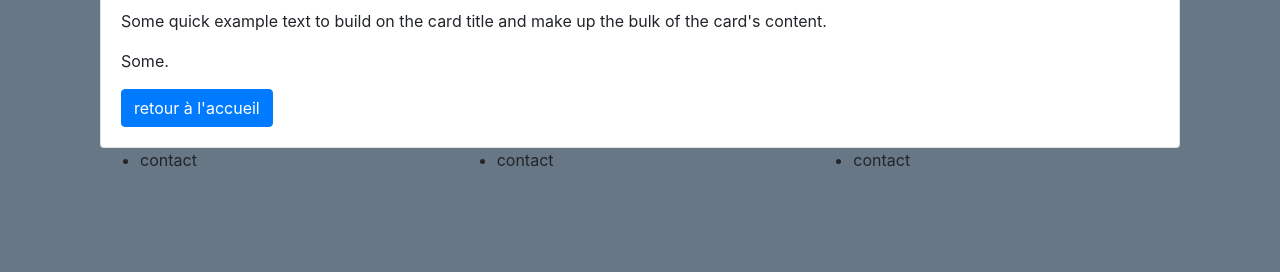
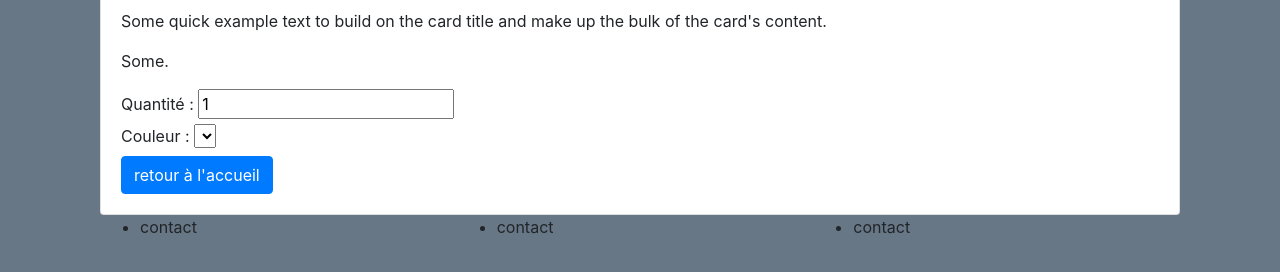
Before and after one commit to jimmyf8/JimmyFarescourt_5_20072021, a plain HTML site: page pages/produit.html in a window 1280 px wide. Shown: the part 148-420 px from the top of the page. Drawn offline with nearby package versions, Linux system fonts and the light colour scheme; no server answers.

Commit message:
option produit

```diff
--- a/pages/produit.html
+++ b/pages/produit.html
@@ -47,6 +47,16 @@
                             <p class="card-text" id="description">Some quick example text to build on the card title and make up the bulk of the card's content.</p>
                             <p class="card-text" id="click">Some.</p>
                             <p class="card-text" id="price"></p>
+                            <div class="product-card__infos__quantity">
+                                <label for="teddyNum">Quantité :</label>
+                                <input id="teddyNum" type="number" name="teddyNum" value="1" min="1">
+                            </div>
+                            <div class="product_color">
+                                <label for="color_select" id="color">Couleur :</label>
+                                <select name="color" >
+                                    <option value="color" ></option>
+                                </select>
+                            </div>
                             <a href="../index.html" id="click" class="btn btn-primary">retour à l'accueil</a>
                         </div>
                     </div>
--- a/pages/produit.js
+++ b/pages/produit.js
@@ -25,8 +25,9 @@ function getArticle(articleId){
 }
 function hydrateArticle(article){
   document.getElementById("name").textContent = article.name
-  document.getElementById("price").textContent = (article.price / 100) + "   euros"
+  document.getElementById("price").textContent = (article.price / 100) + ",00 €"
   document.getElementById("description").textContent = article.description
+
   document.getElementById("img").src = article.imageUrl
 }
 
--- a/script.js
+++ b/script.js
@@ -27,7 +27,7 @@ function displayArticle(article) {
   const cloneElt = document.importNode(templateElt.content, true)
 
   cloneElt.getElementById("name").textContent = article.name
-  cloneElt.getElementById("price").textContent = (article.price / 100) + "   euros"
+  cloneElt.getElementById("price").textContent = (article.price / 100) + ",00 €"
   cloneElt.getElementById("description").textContent = article.description
   cloneElt.getElementById("img").src = article.imageUrl
   cloneElt.getElementById("_id").textContent = "identifiant:   " + article._id
```
